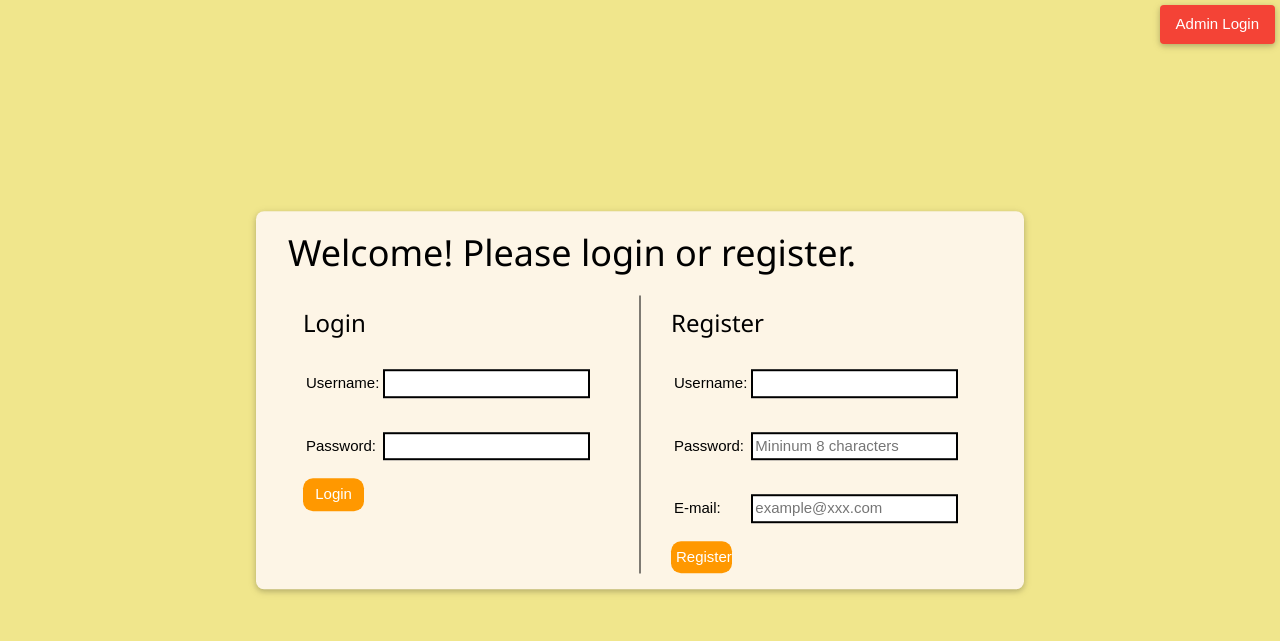
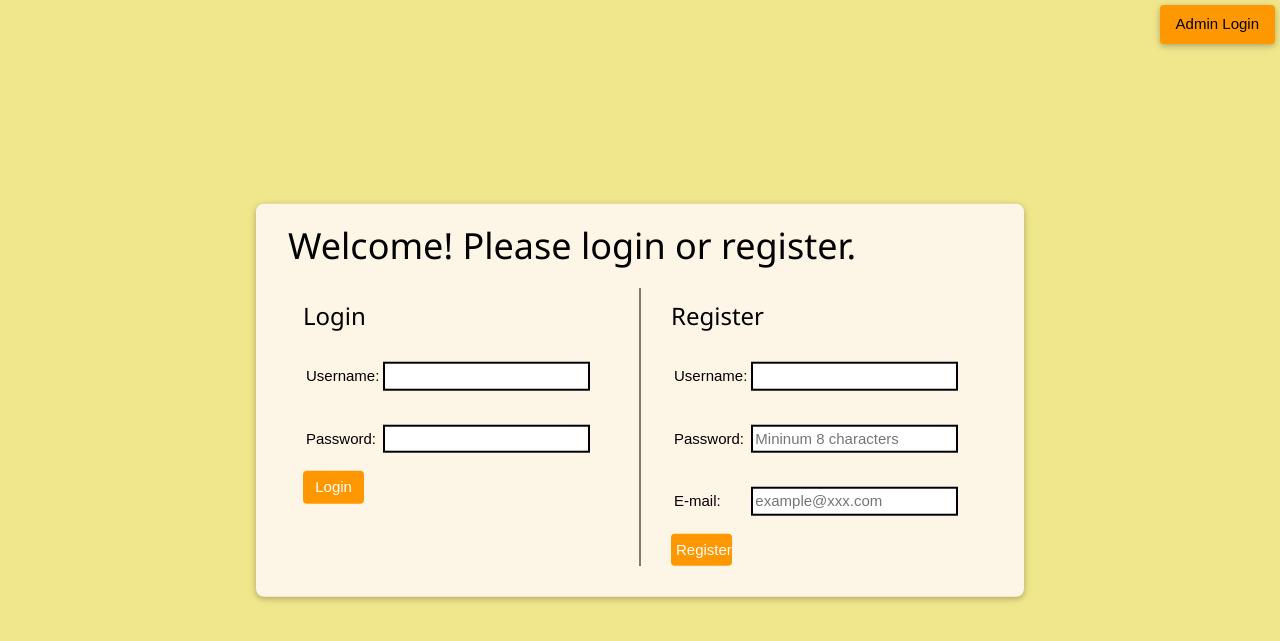
Before and after one commit to chriswongez/fyp, a PHP site: page /userlogin.html in a window 1280 px wide. Shown: the top 641 px of the page. Run offline with PHP 8.4, Linux system fonts and the light colour scheme.

Commit message:
edited some css and html tag

```diff
--- a/css/loginregister.css
+++ b/css/loginregister.css
@@ -10,6 +10,7 @@
 .loginregister {
   display: flex;
   position: relative;
+  margin-bottom: 15px;
 }
 
 input {
@@ -22,15 +23,14 @@ input:focus {
 }
 
 input[type="submit"] {
-  border: 0;
+  border: none;
   width: 20%;
-  border-radius: 10px;
   padding: 5px;
   cursor: pointer;
 }
 
-input[type="submit"]:active {
-  border: none;
+input[type="submit"]:focus {
+  outline: none;
 }
 
 .vl {
@@ -42,10 +42,6 @@ input[type="submit"]:active {
   height: 90%;
 }
 
-.w3-container {
-  /* border: 1px black dashed; */
-}
-
 .adminloginbutton {
   position: absolute;
   right: 5px;
--- a/userlogin.html
+++ b/userlogin.html
@@ -10,7 +10,8 @@
   </head>
   <body class="w3-khaki">
     <button
-      class="adminloginbutton w3-button w3-red w3-card w3-round w3-hover-sand"
+      class="adminloginbutton w3-button w3-orange w3-card w3-round w3-hover-sand"
+      type="button"
     >
       Admin Login
     </button>
@@ -39,7 +40,11 @@
               </td>
             </tr>
           </table>
-          <input type="submit" class="w3-orange w3-text-white" value="Login" />
+          <input
+            type="submit"
+            class="w3-orange w3-text-white w3-round"
+            value="Login"
+          />
         </form>
         <div class="vl"></div>
         <form
@@ -84,7 +89,7 @@
           </table>
           <input
             type="submit"
-            class="w3-orange w3-text-white"
+            class="w3-orange w3-round w3-text-white"
             value="Register"
           />
         </form>
```
